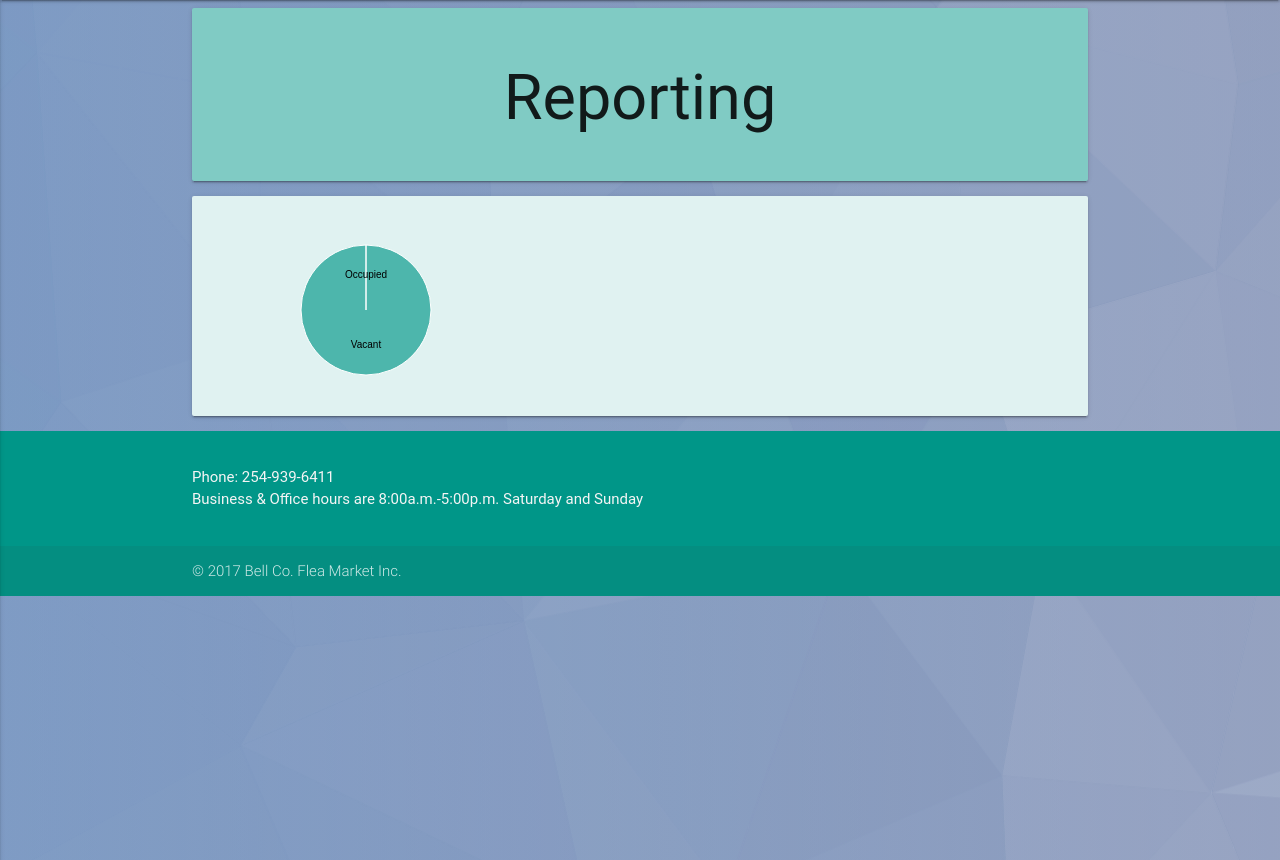
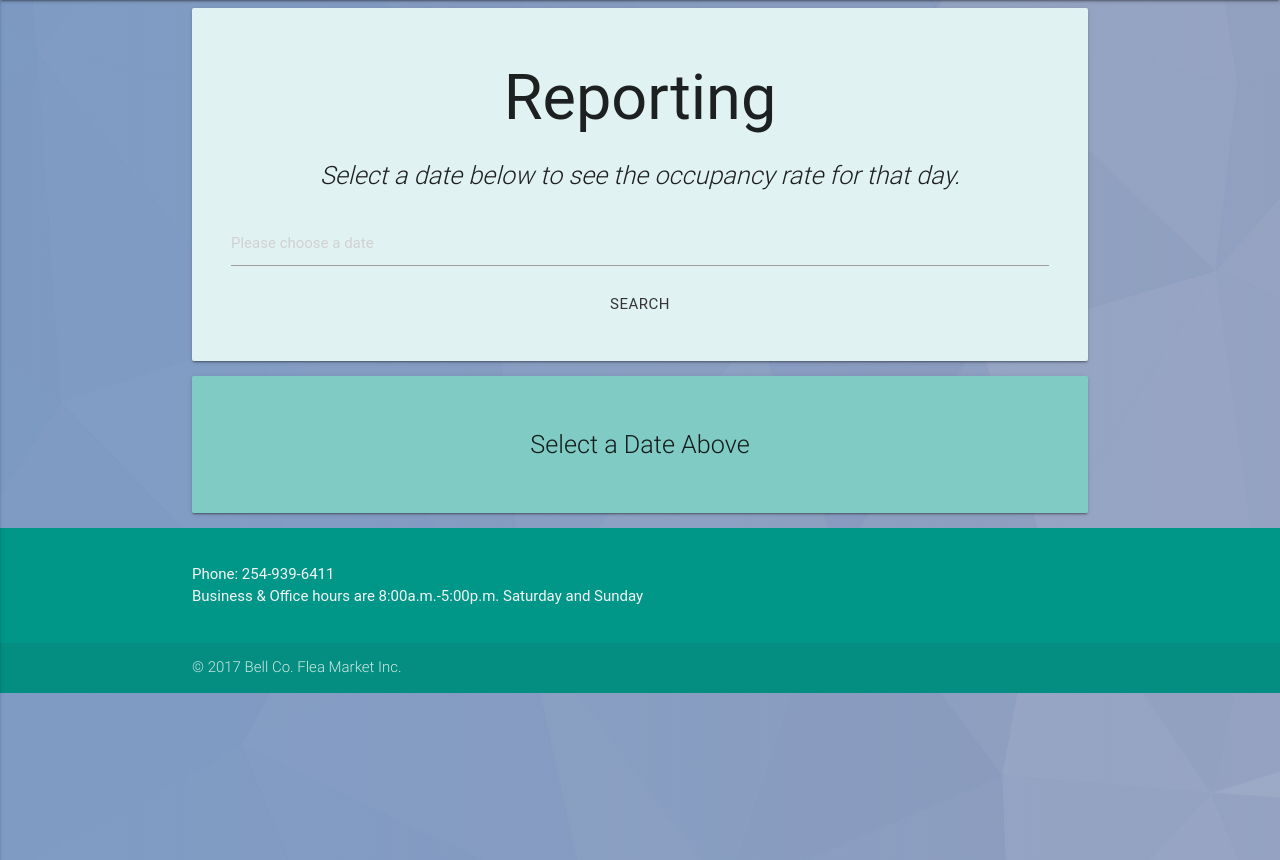
Before and after one commit to BlaiseRoberts/BCFM-Reserve, a Django app: page /reporting/ in a window 1280 px wide. Shown: the part 64-924 px from the top of the page. Run offline with Django 3.2, Linux system fonts and the light colour scheme; a user stored in the database is signed in; data comes from the database, SQL or seed files in the repository; both versions use the stored data as it was after the commit; some libraries are stand-ins or nearby versions; some web fonts are replaced.

Commit message:
added reporting tools

```diff
--- a/bcfm_reserve/reserve/templates/base.html
+++ b/bcfm_reserve/reserve/templates/base.html
@@ -35,7 +35,7 @@
 </div>
 
 
-		<script src="https://d3js.org/d3.v4.min.js"></script>
+	<script src="https://d3js.org/d3.v4.min.js"></script>
 
 
 
--- a/bcfm_reserve/reserve/templates/reporting.html
+++ b/bcfm_reserve/reserve/templates/reporting.html
@@ -1,20 +1,36 @@
 {% extends 'base.html' %}
 
 {% block content%}
-    <div class="card-panel teal lighten-3 center-align">
+  <style>
+  .bar { fill: #01579b; }
+  </style>
+
+    <div class="card-panel teal lighten-5 center-align">
           <h1>Reporting</h1>
+          <i><p class="flow-text">Select a date below to see the occupancy rate for that day.</p></i>
+          <form method="GET" style="margin:1rem;">
+            <div class="form-group">
+              <input class="datepicker" name="date_picker" id="date_picker" type="date" placeholder="Please choose a date">
+            </div>
+            <button class="btn btn-flat" type="submit" >Search</button>
+          </form>
     </div>
 
-    <div class="card-panel teal lighten-5">
-        <p></p>
-        <canvas></canvas>
+    <div class="card-panel teal lighten-3 center-align">
+        {%if date%}
+        <p class="flow-text">Occupancy for {{date}}</p>
+        <canvas class="x_canvas" height="300" width="500"></canvas>
+        <p class="flow-text">Reservation Types for {{date}}</p>
+        <div class="y_canvas" style="height:25rem;"></div>
+        {%else%}
+        <p class="flow-text">Select a Date Above</p>
+        {%endif%}
     </div>
 
 
 
 <script>
-
-var canvas = document.querySelector("canvas"),
+var canvas = document.querySelector(".x_canvas"),
     context = canvas.getContext("2d");
 
 var width = canvas.width,
@@ -46,7 +62,6 @@ var data = [
 
 var arcs = pie(data);
 
-console.log(arcs)
 arcs.forEach(function(d, i) {
   context.beginPath();
   arc(d);
@@ -66,8 +81,67 @@ arcs.forEach(function(d) {
   var c = labelArc.centroid(d);
   context.fillText(d.data.label, c[0], c[1]);
 });
+</script>
+
+<script>
+
+// set the dimensions and margins of the graph
+var margin = {top: 20, right: 20, bottom: 0, left: 40},
+    width = 300 - margin.left - margin.right,
+    height = 300 - margin.top - margin.bottom;
+
+// set the ranges
+var x = d3.scaleBand()
+          .range([0, width])
+          .padding(0.1);
+var y = d3.scaleLinear()
+          .range([height, 0]);
+
+// append the svg object to the body of the page
+// append a 'group' element to 'svg'
+// moves the 'group' element to the top left margin
+var svg = d3.select(".y_canvas").append("svg")
+    .attr("width", width + margin.left + margin.right)
+    .attr("height", height + margin.top + margin.bottom)
+  .append("g")
+    .attr("transform",
+          "translate(" + margin.left + "," + margin.top + ")");
 
 
+var data = [
+  {reservation_type:'Reserved',count:{{reserved_count}}},
+  {reservation_type:'Cancelled',count:{{cancelled_count}}},
+  {reservation_type:'Confirmed',count:{{confirmed_count}}},
+  {reservation_type:'Paid',count:{{paid_count}}}
+ ];
+
+// format the data
+data.forEach(function(d) {
+  d.count = +d.count;
+});
+
+// Scale the range of the data in the domains
+x.domain(data.map(function(d) { return d.reservation_type; }));
+y.domain([0, d3.max(data, function(d) { return d.count; })]);
+
+// append the rectangles for the bar chart
+svg.selectAll(".bar")
+    .data(data)
+  .enter().append("rect")
+    .attr("class", "bar")
+    .attr("x", function(d) { return x(d.reservation_type); })
+    .attr("width", x.bandwidth())
+    .attr("y", function(d) { return y(d.count); })
+    .attr("height", function(d) { return height - y(d.count); });
+
+// add the x Axis
+svg.append("g")
+    .attr("transform", "translate(0," + height + ")")
+    .call(d3.axisBottom(x));
+
+// add the y Axis
+svg.append("g")
+    .call(d3.axisLeft(y));
+
 </script>
-
 {% endblock %}
--- a/bcfm_reserve/reserve/templates/reservation.html
+++ b/bcfm_reserve/reserve/templates/reservation.html
@@ -30,7 +30,9 @@
 				  </div>
 
 
-		        	<li class="collection-item"><a href="{% url 'reserve:space' reservation.space.id reservation.date %}">{{reservation.reservation_type}} {{reservation.space}} on {{reservation.date}}</a>
+		        	<li class="collection-item"><a href="
+		        	{% url 'reserve:space' reservation.space.id reservation.date %}
+		        	">{{reservation.reservation_type}} {{reservation.space}} on {{reservation.date}}</a>
 		        	<a href="#reservationModal{{reservation.id}}" class="secondary-content modal-trigger waves-effect waves-light"><i class="material-icons red-text text-darken-2">delete</i></a>
 		        	</li>
 		        {%endfor%}
--- a/bcfm_reserve/reserve/templates/space_detail.html
+++ b/bcfm_reserve/reserve/templates/space_detail.html
@@ -84,10 +84,12 @@
 		  	<form method="POST" action= "">
                 {% csrf_token %}
                 {%if user.is_staff%}
+                	{%if space.status.reservation_type != "Open"%}
                 	<div class="left-align">
 	                    <input class="btn blue darken-2" name="cancel_confirm_button" type="submit" value="Confirm" style="margin-right:5px">
 	                    <input class="btn red darken-2" name="cancel_confirm_button" type="submit" value="Cancel">
 	                </div>
+	                {%endif%}
                 {%else%}
 	                <div class="left-align">
 	                    <input class="btn blue darken-2" name="like_dislike_button" type="submit" value="Like" style="margin-right:5px">
--- a/bcfm_reserve/reserve/templates/staff.html
+++ b/bcfm_reserve/reserve/templates/staff.html
@@ -11,7 +11,7 @@
 		<p class="flow-text center-align">All Reservations</p>
 			<ul class="collection">
 				{%for reservation in reservations%}
-		        	<li class="collection-item"><a href="{% url 'reserve:space' reservation.space.id reservation.date %}">{{reservation.reservation_type}} {{reservation.space}} for {{reservation.date}} by {{reservation.customer}}</a>
+		        	<li class="collection-item"><a href="{% url 'reserve:admin_space' reservation.space.id reservation.date %}">{{reservation.reservation_type}} {{reservation.space}} for {{reservation.date}} by {{reservation.customer}}</a>
 		        	</li>
 		        {%endfor%}
 	      	</ul>
--- a/bcfm_reserve/reserve/urls.py
+++ b/bcfm_reserve/reserve/urls.py
@@ -25,7 +25,7 @@ urlpatterns = [
     url(r'^admin_reservations/$', admin_views.admin_reservation, name='admin_reservation'),
     url(r'^user_permissions/$', admin_views.user_permissions, name='user_permissions'),
     url(r'^reporting/$', admin_views.reporting, name='reporting'),
-
+    url(r'^reporting/(?P<date>[0-9]{4}-[0-9]{2}-[0-9]{2})/$', admin_views.reporting, name='reporting'),
 ]
 
 if settings.DEBUG:
--- a/bcfm_reserve/reserve/views/admin_views.py
+++ b/bcfm_reserve/reserve/views/admin_views.py
@@ -164,25 +164,48 @@ def user_permissions(request):
 		return render(request, template_name, {'users':users})
 
 @staff_member_required
-def reporting(request):
+def reporting(request, date=None):
+	form_data = request.GET
 	date_today = datetime.datetime.now(pytz.timezone('US/Pacific'))
-	date_ordinal = date_today.isoweekday()
-	days_ahead = 6 - date_ordinal
-	if days_ahead == -1:
-		days_ahead += 7
-	next_date = date_today+datetime.timedelta(days=days_ahead)
-	date = str(next_date)[:10]
+	if date:
+		pass
+	else:
+		if form_data:
+				date = form_data['date_picker']
+				if date == "":
+					date_today = datetime.datetime.now(pytz.timezone('US/Pacific'))
+					date_ordinal = date_today.isoweekday()
+					days_ahead = 6 - date_ordinal
+					if days_ahead == -1:
+						days_ahead += 7
+					next_date = date_today+datetime.timedelta(days=days_ahead)
+					date = str(next_date)[:10]
 	all_spaces = Space.objects.all()
 	open_space_count = 0
 	occupied_count = 0
+	reserved_count = 0
+	cancelled_count = 0
+	paid_count = 0
+	confirmed_count = 0
 	for space in all_spaces:
-		reservations = space.reservations.filter(date=date, reservation_type_id__in=[1,3,4])
+		reservations = space.reservations.filter(date=date, reservation_type_id__in=[1,2,3,4])
 		if reservations:
 			occupied_count += 1
+			if reservations[0].reservation_type.pk == 1:
+				reserved_count +=1
+			if reservations[0].reservation_type.pk == 2:
+				cancelled_count +=1
+				open_space_count += 1
+			if reservations[0].reservation_type.pk == 3:
+				paid_count +=1
+			if reservations[0].reservation_type.pk == 4:
+				confirmed_count +=1
 		else:
 			open_space_count += 1
 
 	template_name = 'reporting.html'
 
 	return render(request, template_name, {'occupied_count':occupied_count,
-		'open_space_count':open_space_count,'date':date})
+		'open_space_count':open_space_count,'date':date,
+		'reserved_count':reserved_count, 'cancelled_count':cancelled_count,
+		'paid_count':paid_count, 'confirmed_count':confirmed_count})
--- a/bcfm_reserve/reserve/views/customer_views.py
+++ b/bcfm_reserve/reserve/views/customer_views.py
@@ -19,7 +19,6 @@ def index(request):
 		print(liked_spaces)
 	except:
 		liked_spaces = []
-		print("Anon User")
 
 	recommended_spaces = []
 	space_types = set()
```
Also changed, not shown: bcfm_reserve/db.sqlite3.
